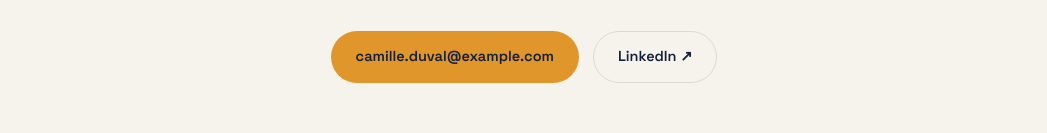
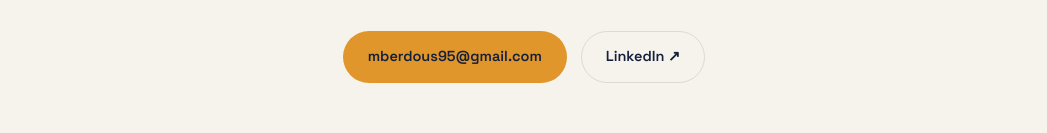
Before and after one commit to Erza-96/portfolio-mohamed, a plain HTML site: page index.html in a window 1280 px wide. Shown: the part 3620-3753 px from the top of the page, without its empty margins (116-1163 px from the left). Drawn offline with Linux system fonts and the light colour scheme.

Commit message:
Update index.html

```diff
--- a/index.html
+++ b/index.html
@@ -640,7 +640,7 @@
     <h2>Prêt·e à en discuter ?</h2>
     <p>Un besoin technique à qualifier, un projet à cadrer, ou simplement une opportunité à explorer — un e-mail suffit pour démarrer la conversation.</p>
     <div class="cta-row">
-      <a href="mailto:camille.duval@example.com" class="btn btn-primary dark-ctx">camille.duval@example.com</a>
+      <a href="mailto:mberdous95@gmail.com" class="btn btn-primary dark-ctx">mberdous95@gmail.com</a>
       <a href="https://www.linkedin.com/in/votre-profil" class="btn btn-ghost" style="color:var(--ink); border-color:var(--line);">LinkedIn ↗</a>
     </div>
   </div>
```
